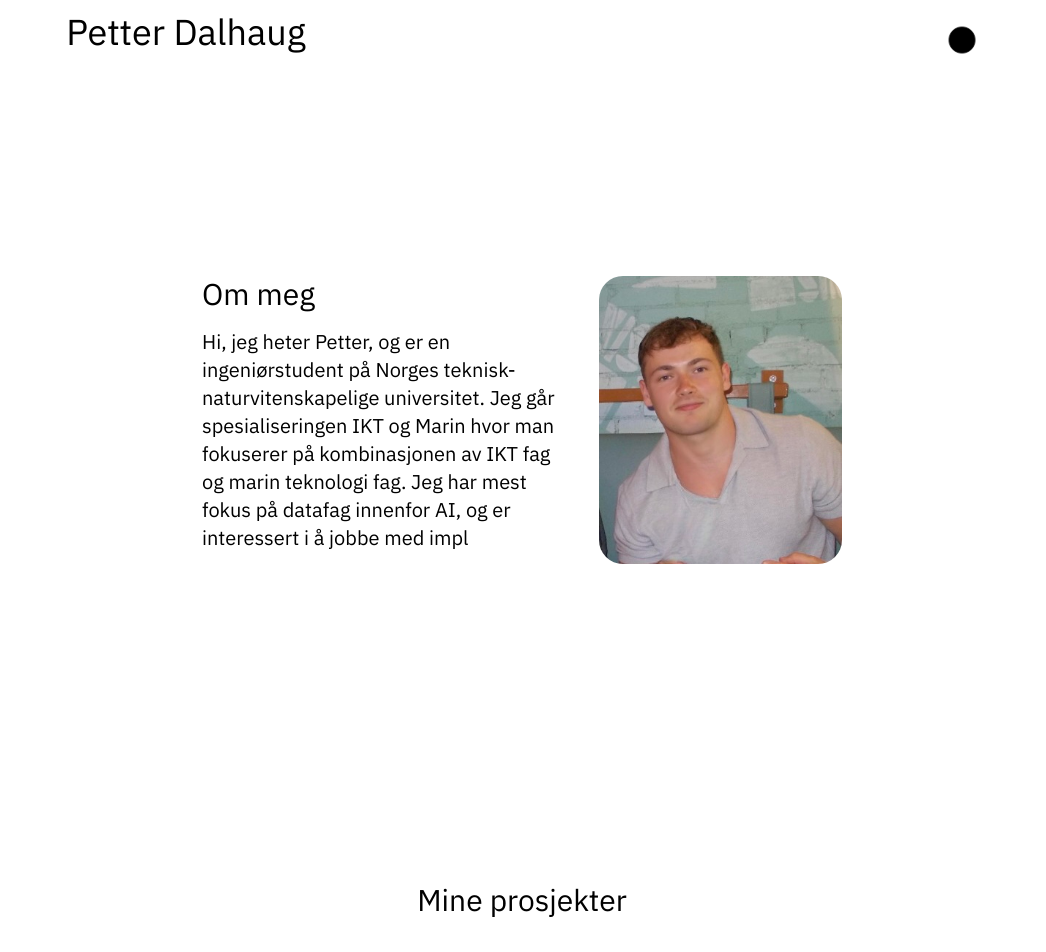
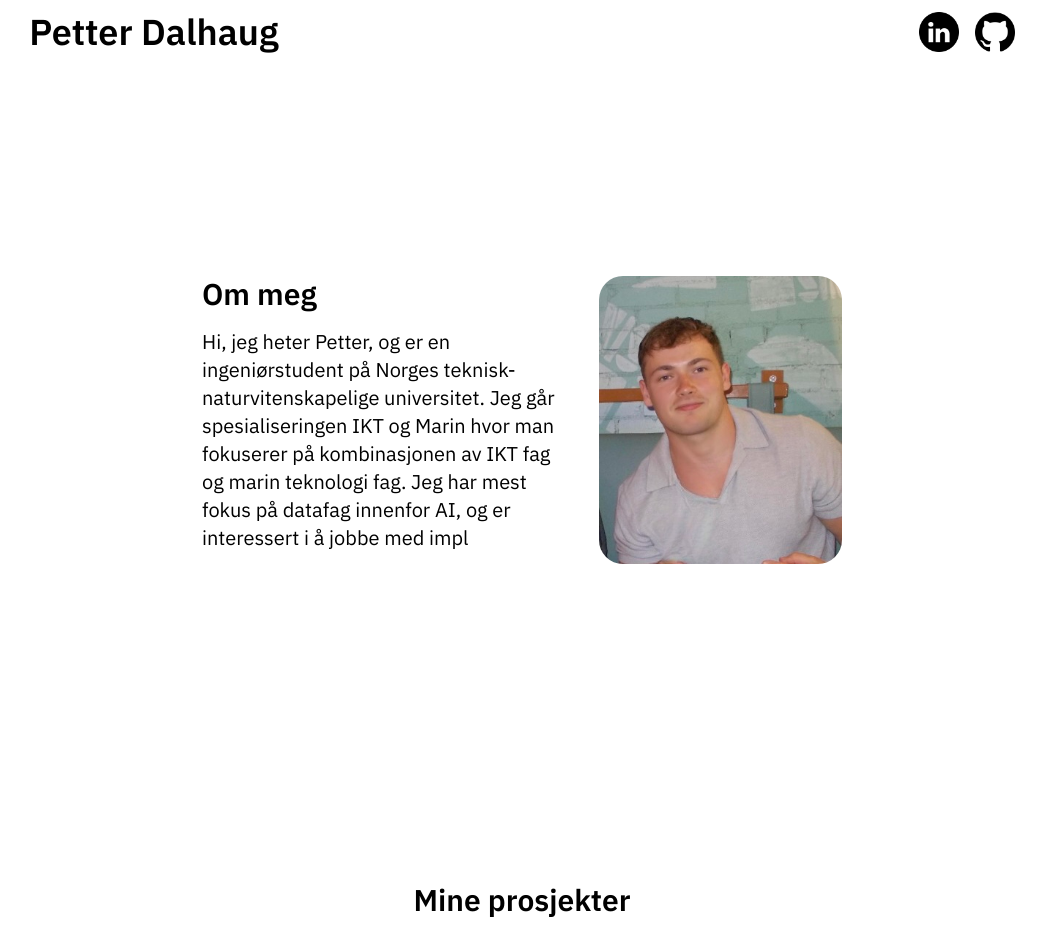
Before and after one commit to petdalh/website, a React (Vite) app: page / in a window 1280 px wide. Shown: the top 952 px of the page, without its empty margins (118-1164 px from the left). Built offline with nearby package versions, Linux system fonts and the light colour scheme.

Commit message:
changed header

```diff
--- a/src/components/Header.tsx
+++ b/src/components/Header.tsx
@@ -1,13 +1,21 @@
 import React from 'react';
-import circle from '../assets/img/circle.png';
+import linkedInLogo from '../assets/img/linkedin.png'; // Path to LinkedIn logo
+import githubLogo from '../assets/img/github.png'; // Path to GitHub logo
 
 const Header: React.FC = () => {
   return (
     <header
       className="flex items-center justify-center space-x-[50%] mx-auto fixed top-0 left-0 w-full mb-12 mt-0 h-20 bg-white"
     >
-      <h1 className="text-4xl mb-4">Petter Dalhaug</h1>
-      <img src={circle} alt="circle" className="w-8"></img>
+      <h1 className="text-4xl mb-4 font-bold">Petter Dalhaug</h1>
+      <div className="flex space-x-4"> {/* Container for the logos */}
+        <a href="https://www.linkedin.com/in/petter-dalhaug-001311270/" target="_blank" rel="noopener noreferrer">
+          <img src={linkedInLogo} alt="LinkedIn" className="w-10 mb-4" />
+        </a>
+        <a href="https://github.com/petdalh" target="_blank" rel="noopener noreferrer">
+          <img src={githubLogo} alt="GitHub" className="w-10" />
+        </a>
+      </div>
     </header>
   );
 };
--- a/src/pages/HomePage.tsx
+++ b/src/pages/HomePage.tsx
@@ -34,7 +34,7 @@ const HomePage: React.FC = () => {
         <div className="w-1/2 bg-white">
           <div className="flex justify-between mt-10">
             <div className="mr-10">
-              <h1 className="text-black text-3xl mb-4">Om meg</h1>
+              <h1 className="text-black text-3xl mb-4 font-bold">Om meg</h1>
               <p className="text-black text-xl">
                 {displayedText}
                 <span className="cursor"></span> {/* Cursor Element */}
@@ -45,7 +45,7 @@ const HomePage: React.FC = () => {
         </div>
       </div>
       <div className="h-screen flex flex-col items-center justify-center">
-        <h1 className="text-center text-3xl mb-20">Mine prosjekter</h1>
+        <h1 className="text-center text-3xl mb-20 font-bold">Mine prosjekter</h1>
         <div className="h-5"></div>
         <ProjectCarousel></ProjectCarousel>
       </div>
```
Also changed, not shown: src/assets/img/github.png (added), src/assets/img/linkedin.png (added).
